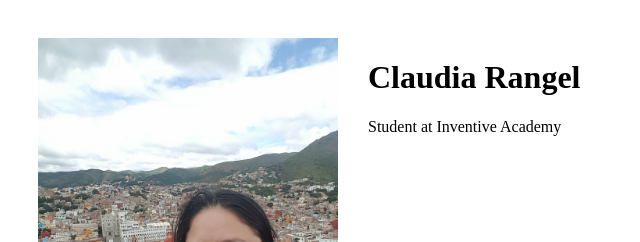
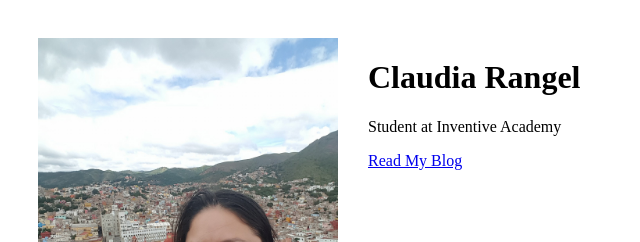
Before and after one commit to claudia-rangel-luna/Profile-site-2, a plain HTML site: page index.html in a window 1280 px wide. Shown: the top 242 px of the page, without its empty margins (0-640 px from the left). Drawn offline with Linux system fonts and the light colour scheme.

Commit message:
Added about.me link

```diff
--- a/index.html
+++ b/index.html
@@ -5,7 +5,7 @@
 	<style>
 		div {
 			padding: 30px;
-		}
+			}
 	</style>
 </head>
 <body>
@@ -15,6 +15,8 @@
 		<div>
 		<h1>Claudia Rangel</h1>
 		<p> Student at Inventive Academy </p>
+		<a href="http://www.about.me"> Read My Blog</a>
+
 		</div>
 </body>
 </html>
```
